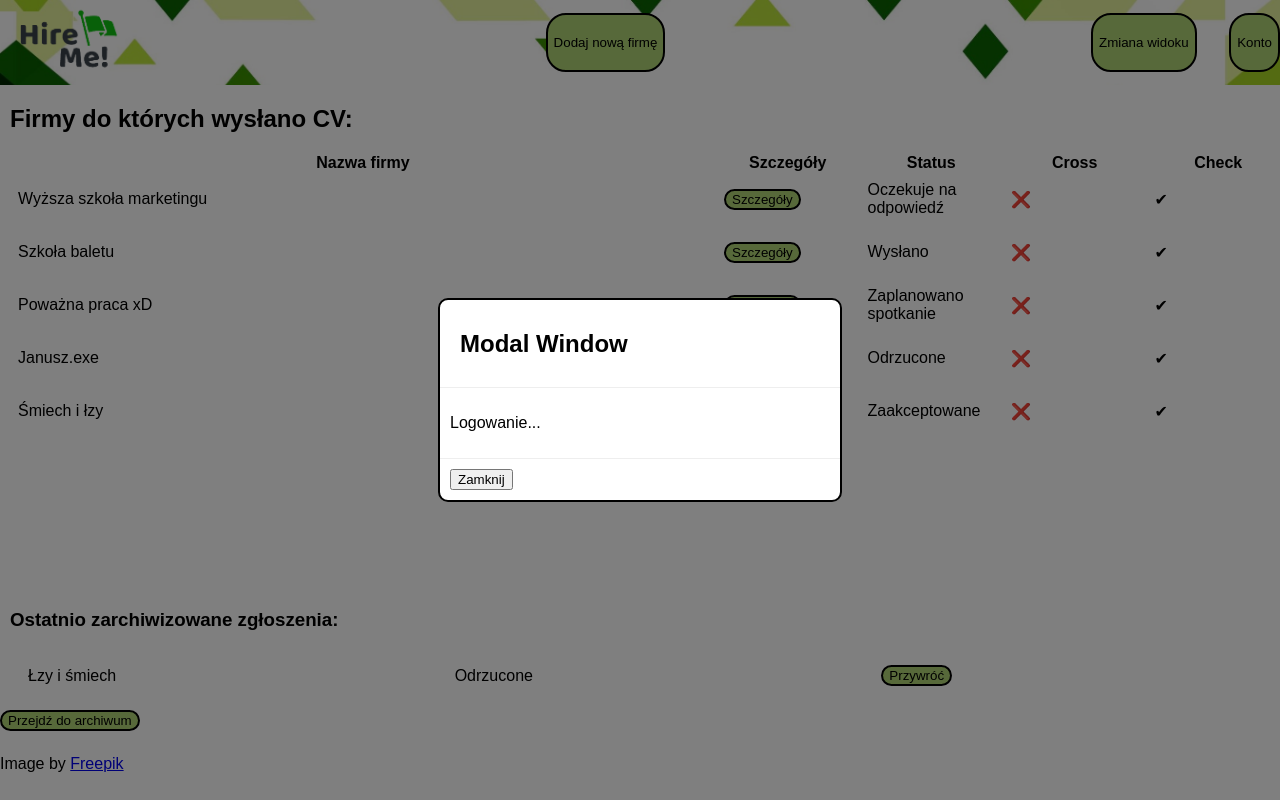
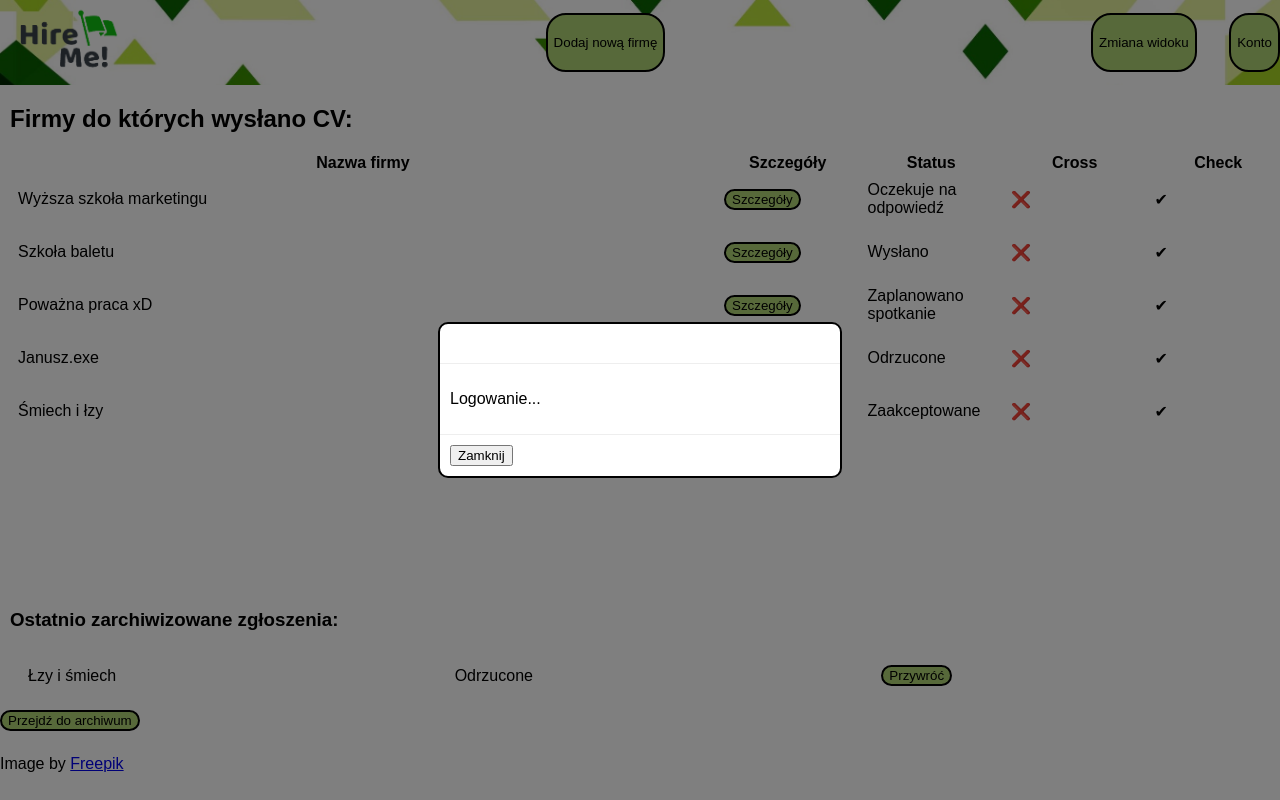
Before and after one commit to Alendart/Hire-me_frontend, a React (Create React App) app: page / in a window 1280 px wide. Both pictures are taken after a click on the button "Konto". Built offline with nearby package versions, Linux system fonts and the light colour scheme.

Commit message:
Updated Modal window with custom text

```diff
--- a/src/component/common/Modal/Modal.tsx
+++ b/src/component/common/Modal/Modal.tsx
@@ -3,6 +3,7 @@ import React from "react";
 import "./Modal.css";
 
 interface Props {
+    text: string;
     class: string;
     show: boolean;
     handleClose: () => any;
@@ -18,10 +19,13 @@ export const Modal = (props: Props) => {
 
     return (
         <>
-            <div className="overlay" onClick={() => props.handleClose()}>
-                <div className={`modal-${props.class}`}>
+            <div
+                className="overlay"
+                onClick={() => props.handleClose()}
+            >
+                <div className={`modal-${props.class}`} onClick={e => e.stopPropagation()}>
                     <div className="modal-header">
-                        <h2>Modal Window</h2>
+                        <h2>{props.text}</h2>
                     </div>
                     <div className="modal-content">
                         {props.children}
```
